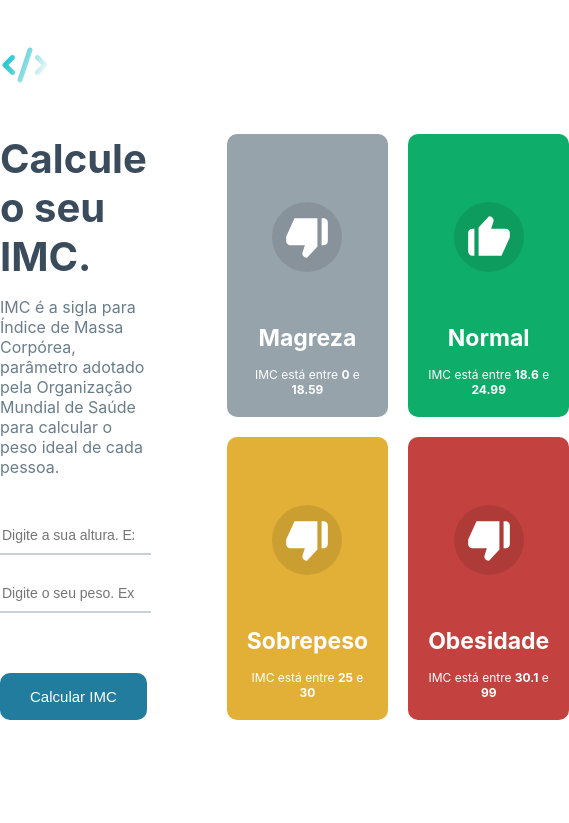
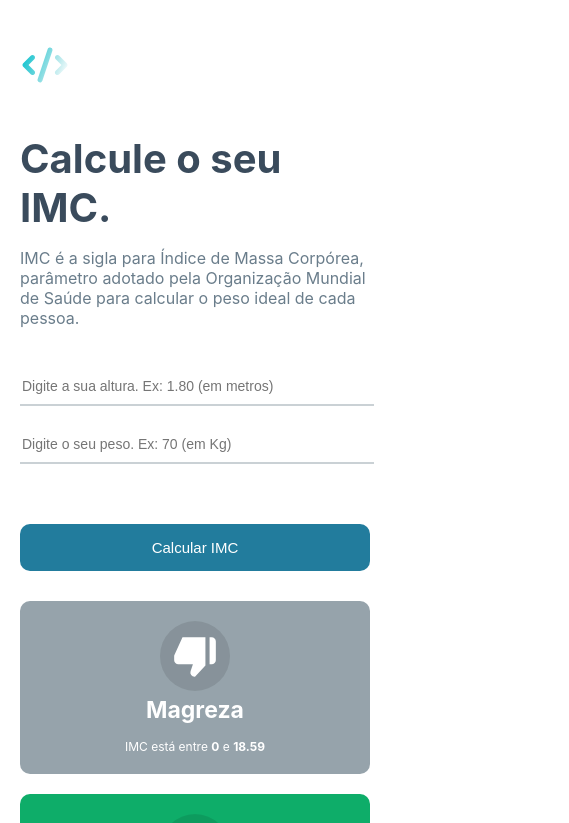
Before and after one commit to guilhermenoliani/calculadora-imc, a React (Vite) app: page / in a window 390 px wide. Shown: the top 823 px of the page, 569 px wide, since content can reach past the window. Built offline with nearby package versions, Linux system fonts and the light colour scheme.

Commit message:
📱 Tornando a aplicação responsiva

```diff
--- a/src/App.tsx
+++ b/src/App.tsx
@@ -26,7 +26,7 @@ const App = () => {
   };
 
   return (
-    <div className="main">
+    <>
       <header>
         <C.headerContainer>
           <img src={logoImage} alt="Logo Guilherme Oliani" />
@@ -81,7 +81,7 @@ const App = () => {
           )}
         </C.rightSide>
       </C.container>
-    </div>
+    </>
   );
 };
 export default App;
--- a/src/AppStyle.tsx
+++ b/src/AppStyle.tsx
@@ -3,12 +3,25 @@ import styled from "styled-components";
 export const headerContainer = styled.div`
   max-width: 1000px;
   margin: 40px auto;
+
+  @media (max-width: 770px) {
+    & {
+      padding: 0 20px;
+    }
+  }
 `;
 
 export const container = styled.div`
   display: flex;
   max-width: 1000px;
   margin: auto;
+
+  @media (max-width: 770px) {
+    & {
+      flex-direction: column;
+      padding: 0 20px;
+      margin-bottom: 40px;
+    }
 `;
 
 export const leftSide = styled.div`
@@ -62,6 +75,10 @@ export const leftSide = styled.div`
       cursor: not-allowed;
     }
   }
+  @media (max-width: 770px) {
+    & {
+      margin-right: 0px;
+    }
 `;
 
 export const rightSide = styled.div`
@@ -74,6 +91,22 @@ export const rightSide = styled.div`
     display: grid;
     grid-template-columns: repeat(2, 1fr);
     gap: 20px;
+
+
+    @media(max-width: 770px){
+      &{
+        margin-top:30px;
+        margin-left:-40px;
+      }
+    }
+    @media(max-width: 390px ){
+      &{
+        grid-template-columns: 1fr;
+
+      }
+    }
+
+
   }
 
   .rightBig {
@@ -101,6 +134,21 @@ export const rightSide = styled.div`
       & :hover {
         opacity: 0.7;
       }
+
+      @media (max-width: 770px) {
+        & {
+          margin-left:0px;
+          margin-top:0px;
+          border-radius: 10px;
+        }
+
     }
   }
+  @media (max-width: 770px) {
+    & {
+      margin-left: -40px;
+      margin-top: 40px;
+    }
+  }
+
 `;
```
